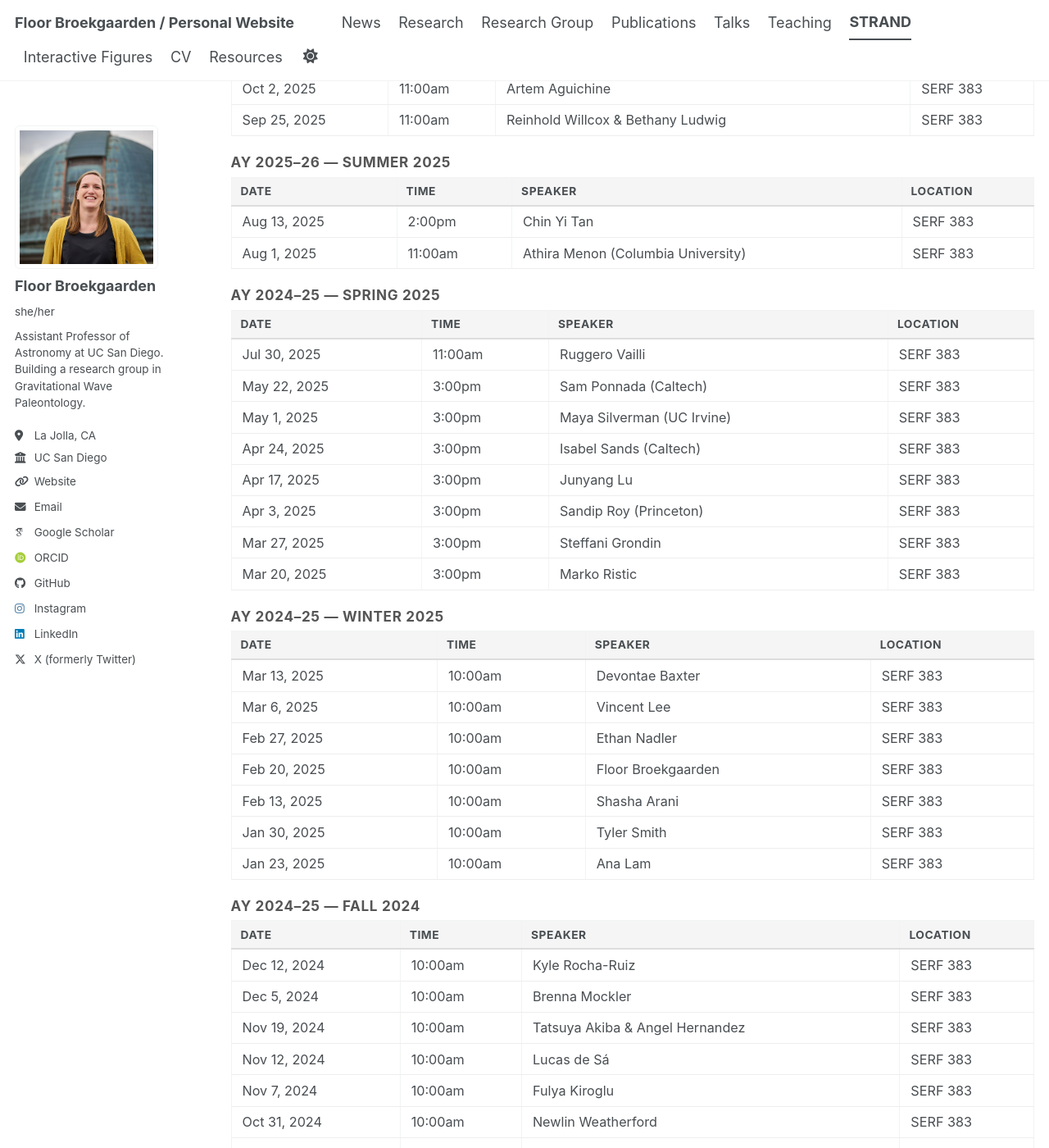
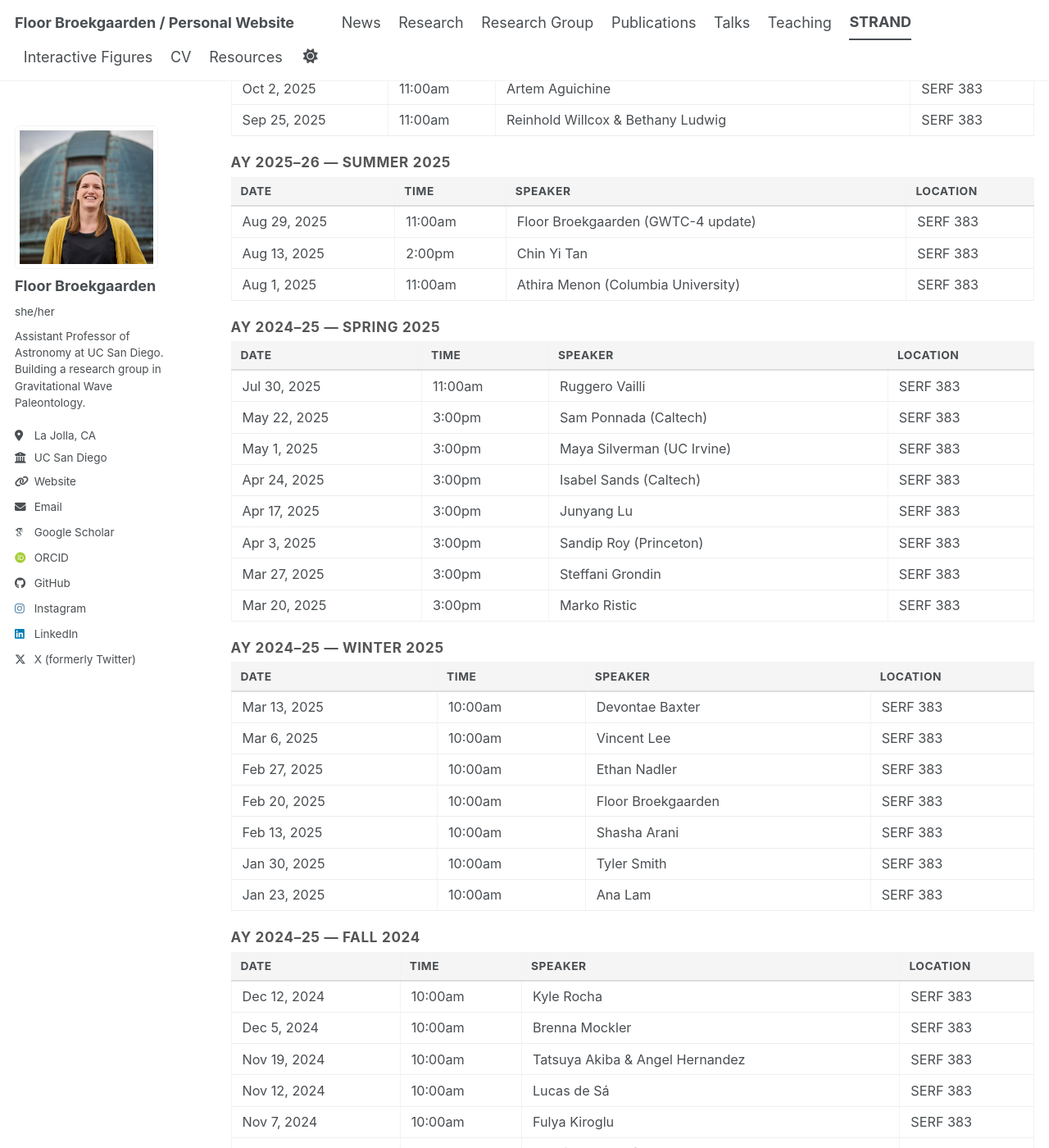
Before and after one commit to FloorBroekgaarden/FloorBroekgaarden.github.io, a Jekyll site: the page built from _pages/strand.md, in a window 1280 px wide and 1400 px high, scrolled down 1814 px. Shown: the whole window at 82% size. Built offline with Jekyll 4.4.1, drawn with Linux system fonts in a browser that asks for light colours; some web fonts are replaced; a script bundle is joined from its source files by our own code; library files that are not in the unit come from our copies.

Commit message:
Update strand.md

```diff
--- a/_pages/strand.md
+++ b/_pages/strand.md
@@ -80,6 +80,7 @@ author_profile: true
 <h3>AY 2025–26 — Summer 2025</h3>
 <table class="strand-table">
   <tr><th>Date</th><th>Time</th><th>Speaker</th><th>Location</th></tr>
+  <tr><td>Aug 29, 2025</td><td>11:00am</td><td>Floor Broekgaarden (GWTC-4 update)</td><td>SERF 383</td></tr>
   <tr><td>Aug 13, 2025</td><td>2:00pm</td><td>Chin Yi Tan</td><td>SERF 383</td></tr>
   <tr><td>Aug 1, 2025</td><td>11:00am</td><td>Athira Menon (Columbia University)</td><td>SERF 383</td></tr>
 </table>
@@ -112,7 +113,7 @@ author_profile: true
 <h3>AY 2024–25 — Fall 2024</h3>
 <table class="strand-table">
   <tr><th>Date</th><th>Time</th><th>Speaker</th><th>Location</th></tr>
-  <tr><td>Dec 12, 2024</td><td>10:00am</td><td>Kyle Rocha-Ruiz</td><td>SERF 383</td></tr>
+  <tr><td>Dec 12, 2024</td><td>10:00am</td><td>Kyle Rocha</td><td>SERF 383</td></tr>
   <tr><td>Dec 5, 2024</td><td>10:00am</td><td>Brenna Mockler</td><td>SERF 383</td></tr>
   <tr><td>Nov 19, 2024</td><td>10:00am</td><td>Tatsuya Akiba &amp; Angel Hernandez</td><td>SERF 383</td></tr>
   <tr><td>Nov 12, 2024</td><td>10:00am</td><td>Lucas de Sá</td><td>SERF 383</td></tr>
```
